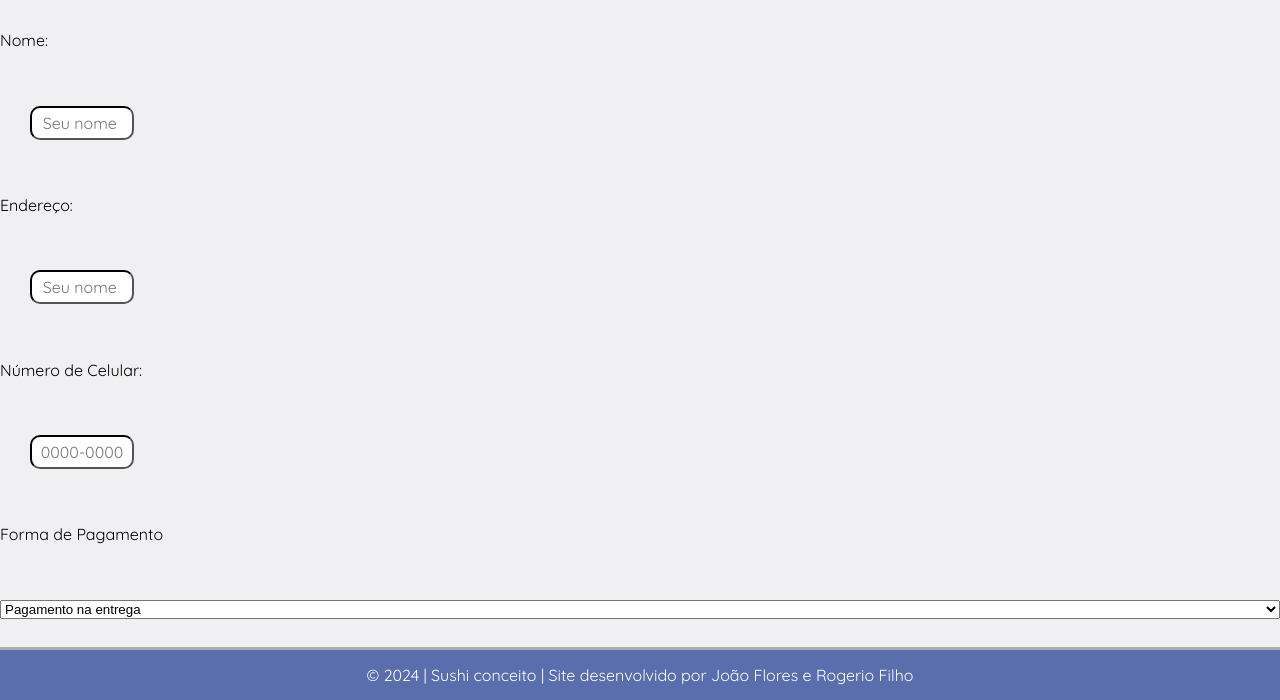
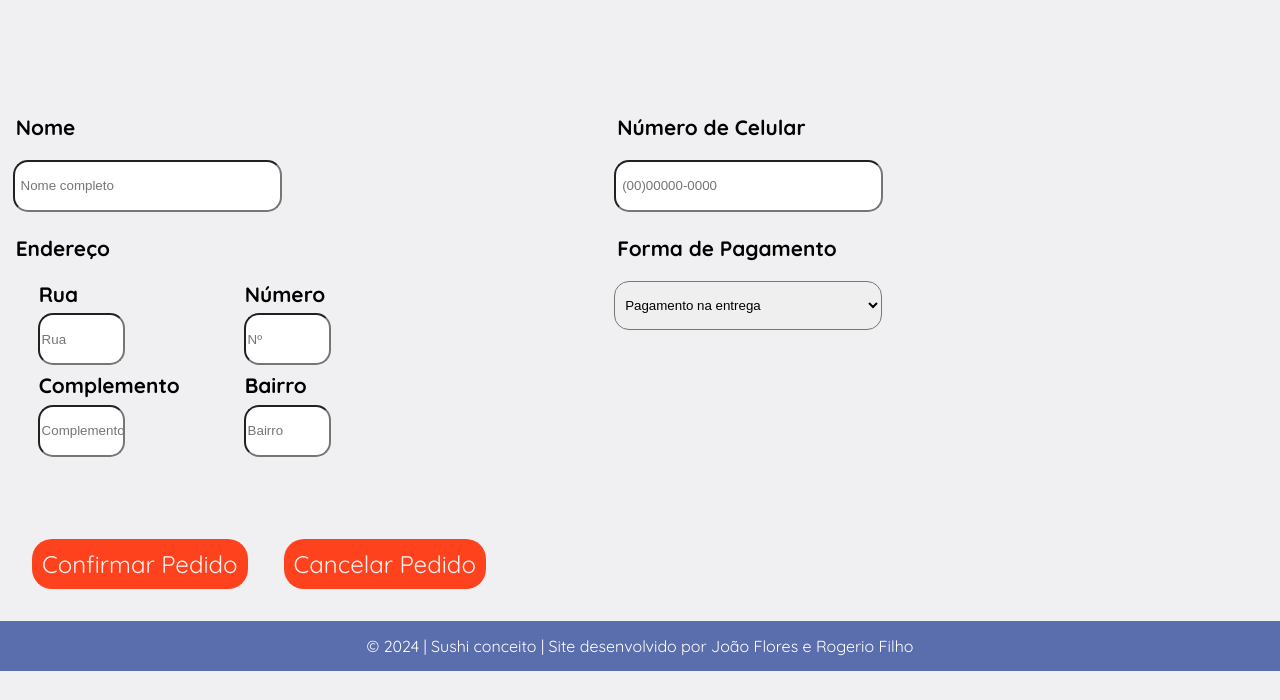
Before and after one commit to rogeriofilhoO/Restaurante-Conceitual, a website: page confirmacao.html in a window 1280 px wide. Shown: the part 175-875 px from the top of the page. After the commit the page ends 846 px from the top, so only its background shows below. Drawn offline with Linux system fonts and the light colour scheme.

Commit message:
confirma porra do caralho

```diff
--- a/assets/CSS/style.css
+++ b/assets/CSS/style.css
@@ -44,7 +44,11 @@ nav{display: flex; width: 100vw; height: 14vh; justify-content: space-between; a
 .div4-1{display: flex; justify-content: center; width: 50%;}
 .contato-simbolo{padding: 2%;}
 
-form{max-width: 100%; min-height: 89.9vh; z-index: 0; display: flex; flex-direction: column; justify-content: space-around; margin-block-start: 8%;}
+form{width: 100%; min-height: 89.9vh; z-index: 0; display: flex; flex-direction: column; justify-content: space-around; margin-block-start: 6%;}
+.form{display: flex; flex-direction: row;}
+.form1{display: flex; flex-direction: column; margin-inline: 1%; width: 45%;}
+.endereco{display: flex; flex-direction: row;}
+.endereco-1{display: flex; flex-direction: column; margin-left: 25px;}
 
 /* /MAIN */
 
@@ -71,6 +75,11 @@ footer p{font-family: 'Quicksand'; font-size: 1rem; color: white;}
 
 #title-font4{color: black; font-size: 2rem; margin-left: 40px; font-family: 'Quicksand'; text-align: justify; font-weight: 700; margin-block-end: 3.5%; margin-inline-start: 0.5%;}
 
+#titulo-confirmacao{color: black; font-size: 2rem; margin-left: 40px; font-family: 'Quicksand'; text-align: justify; font-weight: 700; margin-block-end: 3.5%; margin-inline-start: 0.5%;}
+.form label{color: black; font-size: 1.3rem; margin-left: 40px; font-family: 'Quicksand'; text-align: justify; font-weight: 700; margin-block-end: 3.5%; margin-inline-start: 0.5%;}
+.form input{width: 45%; margin-bottom: 4%; height: 6vh; padding-left: 1%; border-radius: 15px;}
+.form select{width: 46.5%; margin-bottom: 4%; height: 6.1vh; padding-left: 1%; border-radius: 15px;}
+#confirma span{margin-left: 2.5%;}
 
 /* Estilizando a barra de rolagem */
 body::-webkit-scrollbar {width: 10px; border-radius: 5px;}
--- a/confirmacao.html
+++ b/confirmacao.html
@@ -4,7 +4,6 @@
     <meta charset="UTF-8">
     <meta name="viewport" content="width=device-width, initial-scale=1.0">
     <title>Document</title>
-    <link rel="stylesheet" href="assets/CSS/style-cardapio.css" />
     <link rel="stylesheet" href="assets/CSS/style.css">
     <link rel="shortcut icon" href="assets/favicon/sushi-simbolo.png" type="image/x-icon">
 </head>
@@ -13,32 +12,58 @@
         <nav>
             <a href="#princ"> <img src="assets/img/sushi-simbolo.png" id="sushi-logo" /> </a>
             <div id="nav-links-confirmacao">
-                <a href="#conforma">Confirmar</a>
-                <a href="cardapio.html">Cancelar</a>
+                <a href="#confirma">Confirmar</a>
+                <a href="#confirma">Cancelar</a>
             </div>
         </nav>
     </header>
 
     <main>
         <form action="">
-            <p>Digite as suas informações para a entrega</p>
+            <p id="titulo-confirmacao">Digite as suas informações para a entrega</p>
 
-            <label for="nome">Nome: </label>
-            <input type="text" id="nome" name="nome" placeholder="Seu nome ">
+        <div class="form">
+            <div class="form1">
+                <label for="nome">Nome </label>
+                <input type="text" id="nome" name="nome" placeholder="Nome completo " required>
 
-            <label for="nome">Endereço: </label>
-            <input type="text" id="nome" name="nome" placeholder="Seu nome ">
+                <label for="endereco">Endereço</label>
+                    <div class="endereco">
+                        <div class="endereco-1">
+                            <label for="nome">Rua </label>
+                            <input type="text" id="nome" name="nome" placeholder="Rua " required>
 
-            <label for="nome">Número de Celular: </label>
-            <input type="text" id="telefone" name="telefone" placeholder="0000-0000" pattern="([0-9]{4})-([0-9]{4})" maxlength="9">
+                            <label for="complemento">Complemento </label>
+                            <input type="text" id="complemento" name="complemento" placeholder="Complemento " required>
+                        </div>
+                        <div class="endereco-1">
+                            <label for="numero">Número </label>
+                            <input type="text" id="numero" name="numero" placeholder="Nº " required>
 
-            <label for="formaPagamento">Forma de Pagamento</label>
-            <select id="formaPagamento" name="formaPagamento">
-                <option value="Pagamento na entrega">Pagamento na entrega</option>
-                <option value="Cartão de débito">Cartão de débito</option>
-                <option value="Cartão de crédito">Cartão de crédito</option>
-                <option value="Pix">Pix</option>
-            </select>
+                            <label for="bairro">Bairro </label>
+                            <input type="text" id="bairro" name="bairro" placeholder="Bairro ">
+                        </div>
+                    </div>
+            </div>
+
+            <div class="form1">
+                    <label for="nome">Número de Celular </label>
+                    <input type="text" id="celular" name="celular" placeholder="(00)00000-0000" pattern="(\([0-9]{2}\))([0-9]{1})([0-9]{4})-([0-9]{4})" maxlength="14" required>
+
+                    <label for="formaPagamento">Forma de Pagamento </label>
+                    <select id="formaPagamento" name="formaPagamento" required>
+                        <option value="Pagamento na entrega">Pagamento na entrega</option>
+                        <option value="Cartão de débito">Cartão de débito</option>
+                        <option value="Cartão de crédito">Cartão de crédito</option>
+                        <option value="Pix">Pix</option>
+                    </select>
+            </div>
+        </div>
+
+            <div id="confirma">
+                <span class="font-botao2"><a href="recibo.html">Confirmar Pedido</a></span>
+                <span class="font-botao2"><a href="index.html">Cancelar Pedido</a></span>
+            </div>
 
         </form>
     </main>
```
